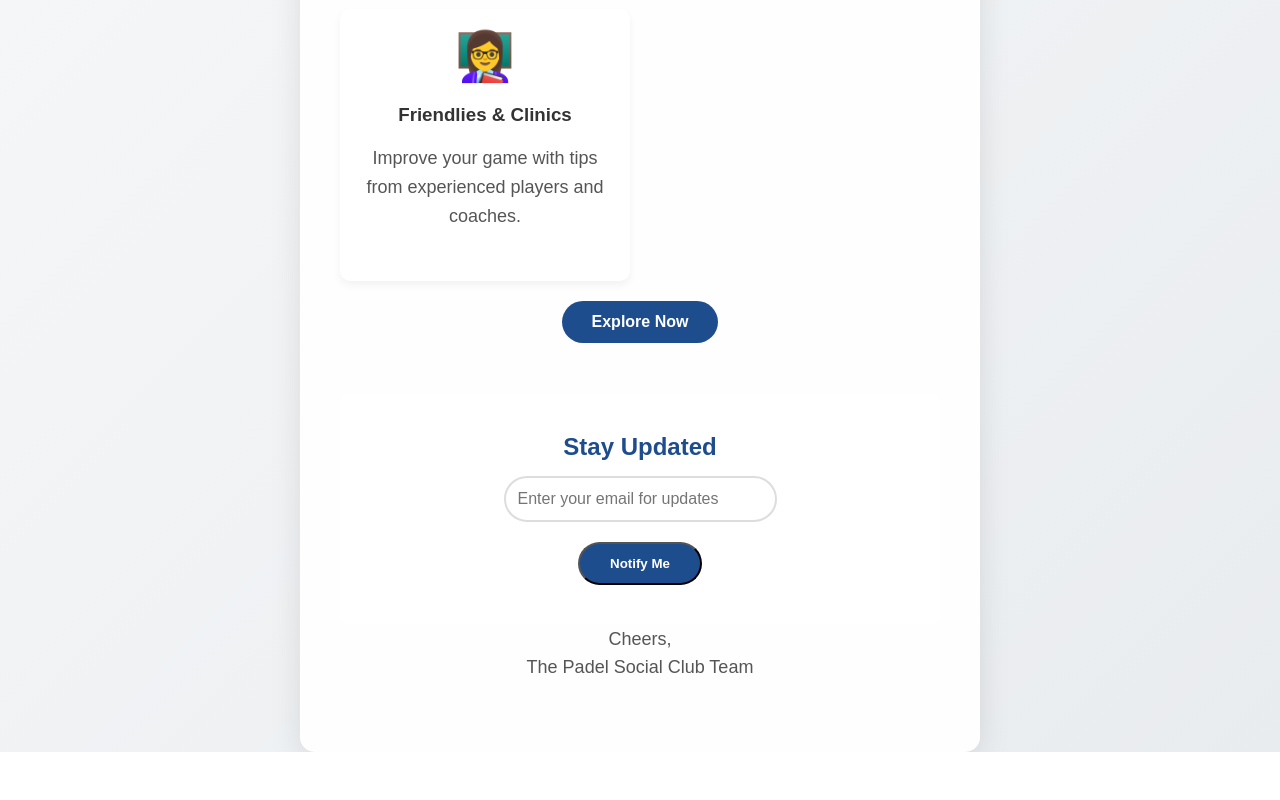
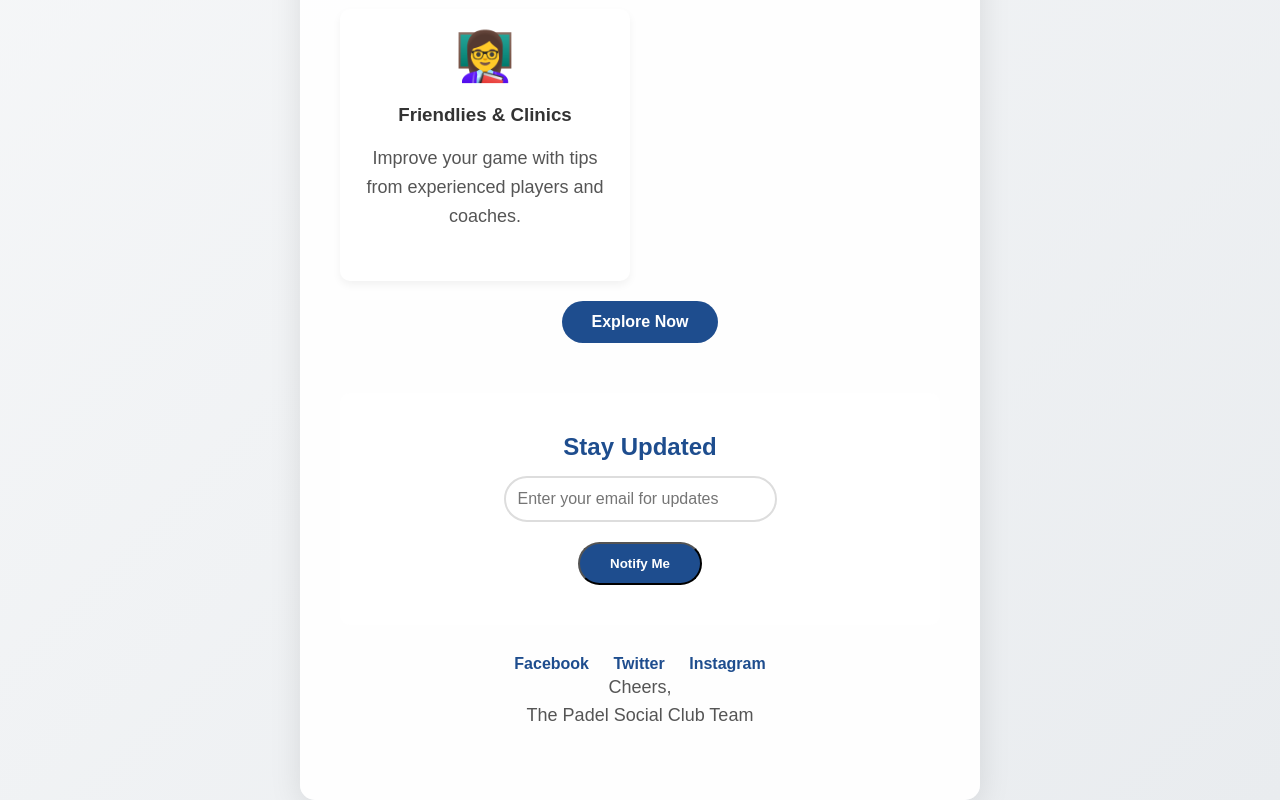
Before and after one commit to iddv/socialsports, a plain HTML site: page index.html in a window 1280 px wide. Shown: the part 592-1392 px from the top of the page. Before the commit the page ends 1344 px from the top, so only its background shows below. Drawn offline with Linux system fonts and the light colour scheme.

Commit message:
Add social media links

```diff
--- a/index.html
+++ b/index.html
@@ -122,6 +122,22 @@
             outline: none;
             border-color: #1e4d8e;
         }
+
+        .social-media {
+            margin-top: 30px;
+        }
+
+        .social-link {
+            margin: 0 10px;
+            text-decoration: none;
+            color: #1e4d8e;
+            font-weight: bold;
+            transition: color 0.3s ease;
+        }
+
+        .social-link:hover {
+            color: #ff6b6b;
+        }
     </style>
 </head>
 <body>
@@ -160,6 +176,12 @@
                 <input type="email" name="email" placeholder="Enter your email for updates" required>
                 <button class="cta-link">Notify Me</button>
             </form>
+        </div>
+
+        <div class="social-media">
+            <a href="https://facebook.com" target="_blank" class="social-link">Facebook</a>
+            <a href="https://twitter.com" target="_blank" class="social-link">Twitter</a>
+            <a href="https://instagram.com" target="_blank" class="social-link">Instagram</a>
         </div>
 
         <script>
```
